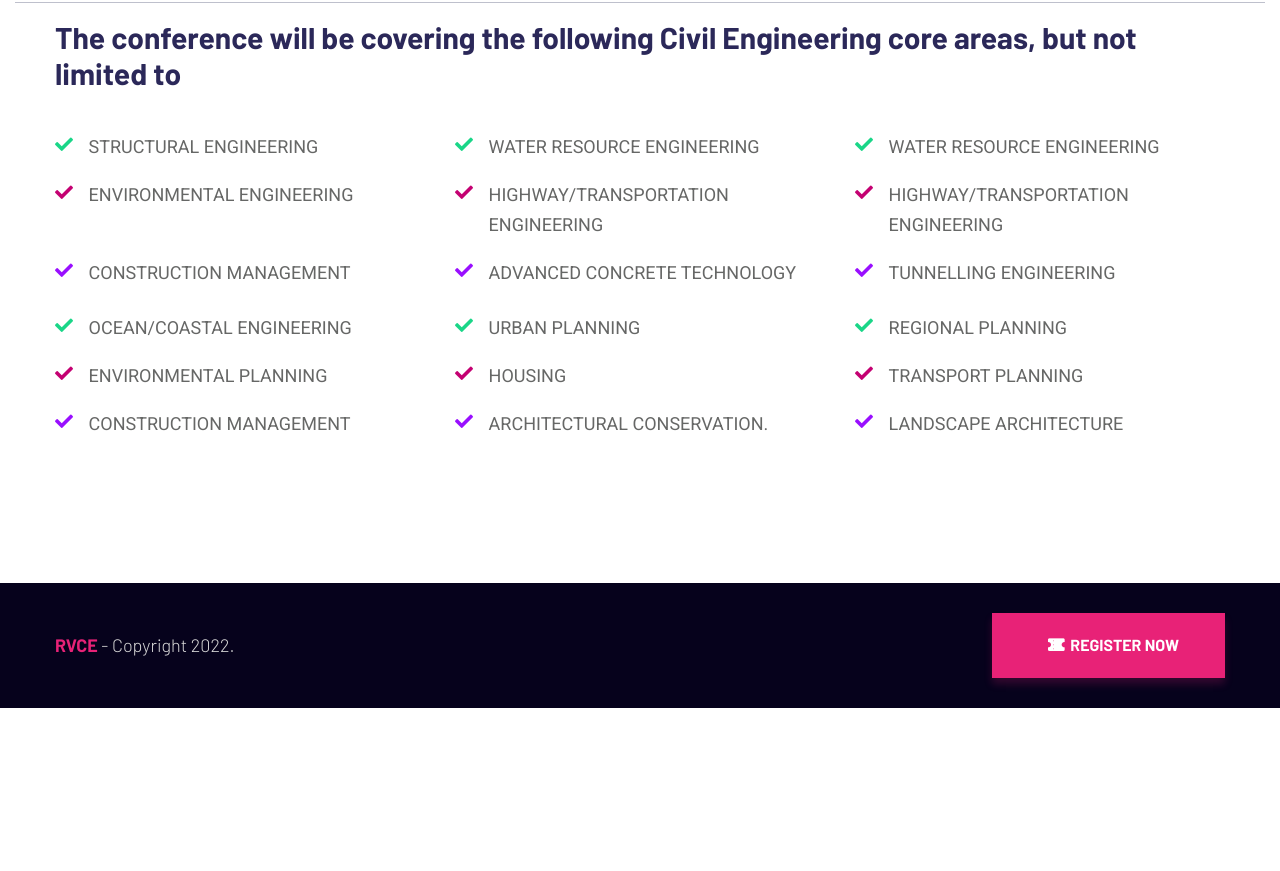
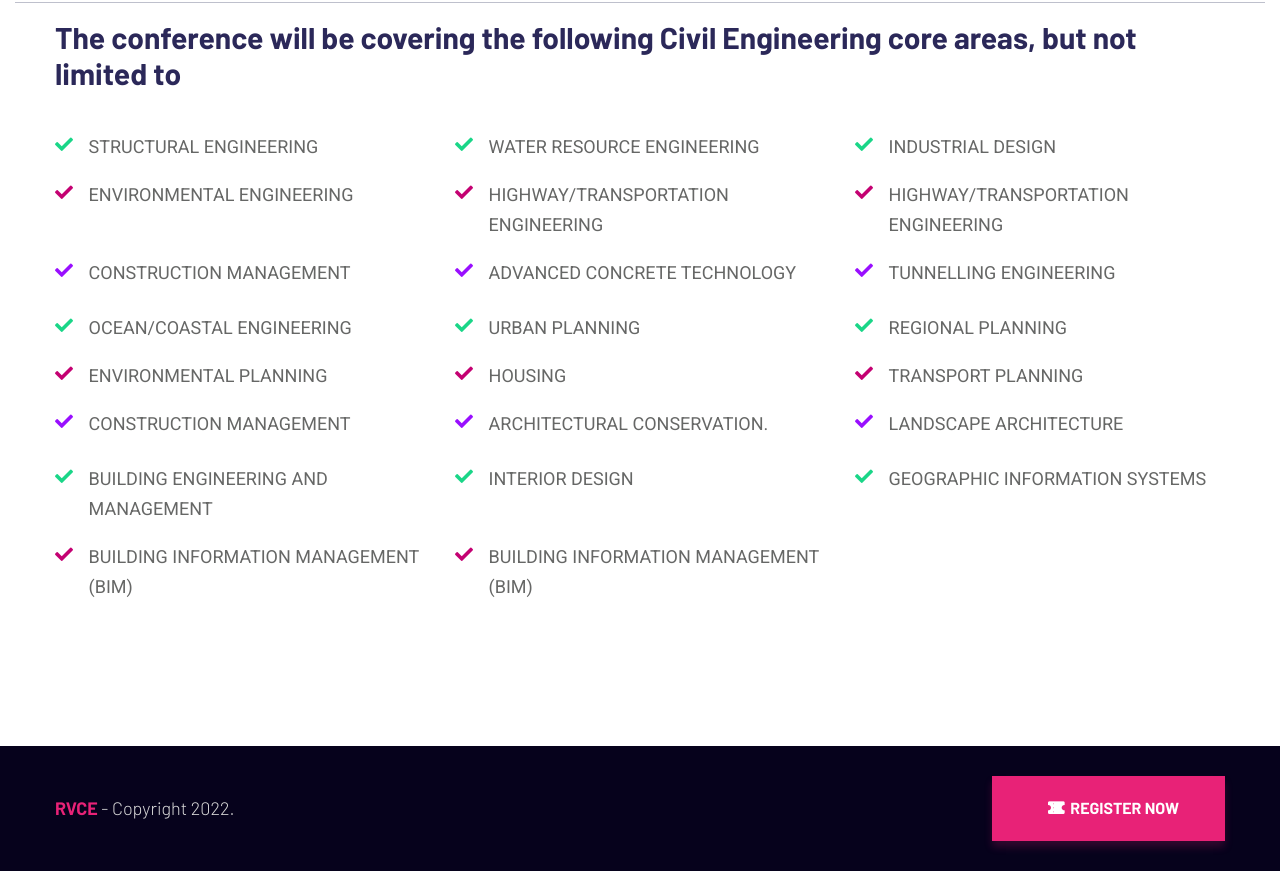
Before and after one commit to rvcecv/conference, a plain HTML site: page call-for-papers.html in a window 1280 px wide. Shown: the part 1560-2431 px from the top of the page. Before the commit the page ends 2268 px from the top, so only its background shows below. Drawn offline with Linux system fonts and the light colour scheme; no server answers.

Commit message:
Update call-for-papers.html

```diff
--- a/call-for-papers.html
+++ b/call-for-papers.html
@@ -161,6 +161,10 @@
                                                 <li>ENVIRONMENTAL PLANNING</li>
                                                 <li>CONSTRUCTION MANAGEMENT</li>
                                             </ul>
+                                            <ul class="mb-0 mt-25 w-100 list-unstyled checkmarks-style">
+                                                <li>BUILDING ENGINEERING AND MANAGEMENT</li>
+                                                <li>BUILDING INFORMATION MANAGEMENT (BIM)</li>
+                                            </ul>
                                         </div>
                                         <div class="col-md-4 col-sm-6 col-lg-4">
                                             <ul class="mb-0 mt-25 w-100 list-unstyled checkmarks-style">
@@ -173,10 +177,14 @@
                                                 <li>HOUSING</li>
                                                 <li>ARCHITECTURAL CONSERVATION.</li>
                                             </ul>
+                                            <ul class="mb-0 mt-25 w-100 list-unstyled checkmarks-style">
+                                                <li>INTERIOR DESIGN &nbsp;&nbsp;&nbsp;&nbsp;&nbsp;&nbsp;&nbsp;&nbsp;&nbsp;&nbsp;&nbsp;&nbsp;&nbsp;&nbsp;&nbsp;&nbsp;&nbsp;&nbsp;&nbsp;&nbsp;&nbsp;&nbsp;&nbsp;&nbsp;&nbsp;&nbsp;&nbsp;&nbsp;&nbsp;&nbsp;&nbsp;&nbsp;&nbsp;&nbsp;&nbsp;&nbsp;&nbsp;&nbsp;&nbsp;&nbsp;&nbsp;&nbsp;&nbsp;&nbsp;&nbsp;&nbsp;&nbsp;&nbsp;&nbsp;&nbsp;</li>
+                                                <li>BUILDING INFORMATION MANAGEMENT (BIM)</li>
+                                            </ul>
                                         </div>
                                         <div class="col-md-4 col-sm-6 col-lg-4">
                                             <ul class="mb-0 mt-25 w-100 list-unstyled checkmarks-style">
-                                                <li>WATER RESOURCE ENGINEERING</li>
+                                                <li>INDUSTRIAL DESIGN</li>
                                                 <li>HIGHWAY/TRANSPORTATION ENGINEERING</li>
                                                 <li>TUNNELLING ENGINEERING</li>
                                             </ul>
@@ -185,6 +193,9 @@
                                                 <li>TRANSPORT PLANNING</li>
                                                 <li>LANDSCAPE ARCHITECTURE</li>
                                             </ul>
+                                            <ul class="mb-0 mt-25 w-100 list-unstyled checkmarks-style">
+                                                <li> GEOGRAPHIC INFORMATION SYSTEMS</li>
+                                        </ul>
                                         </div>
 
                                     </div>
```
